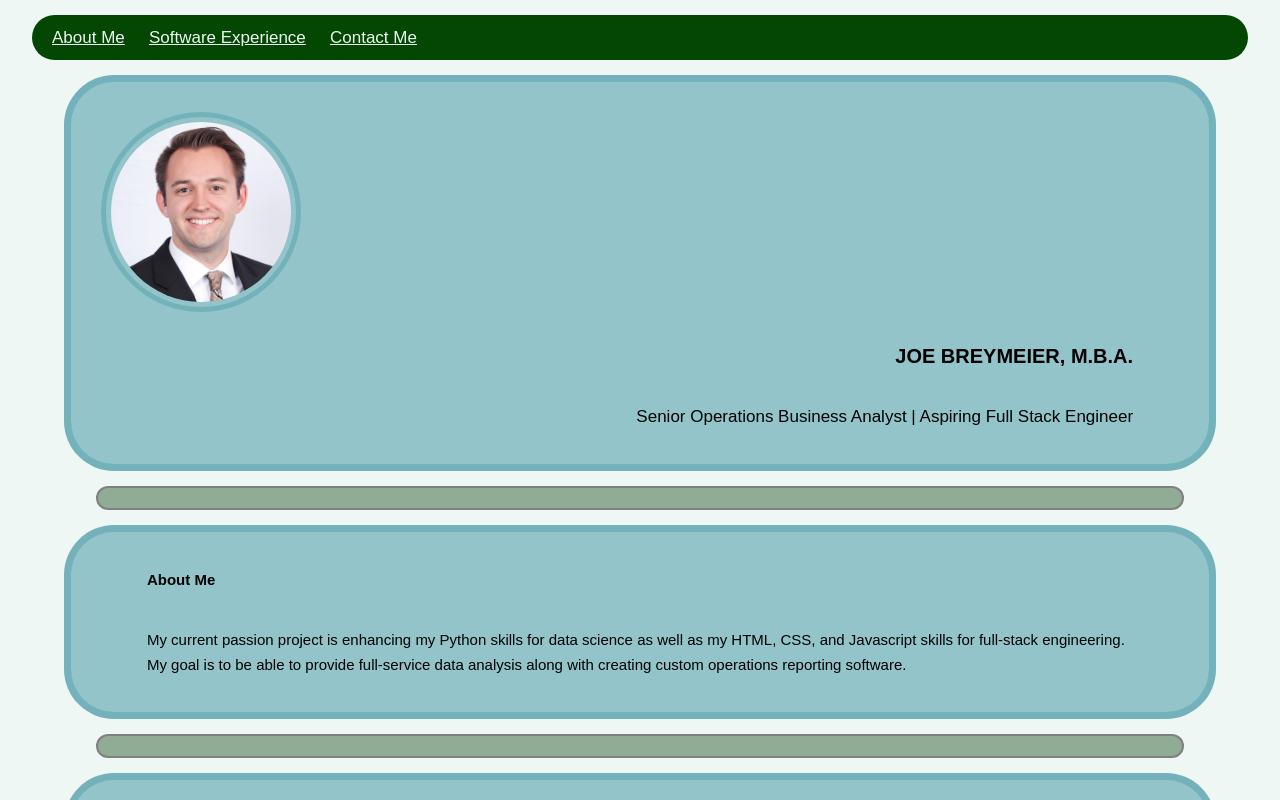
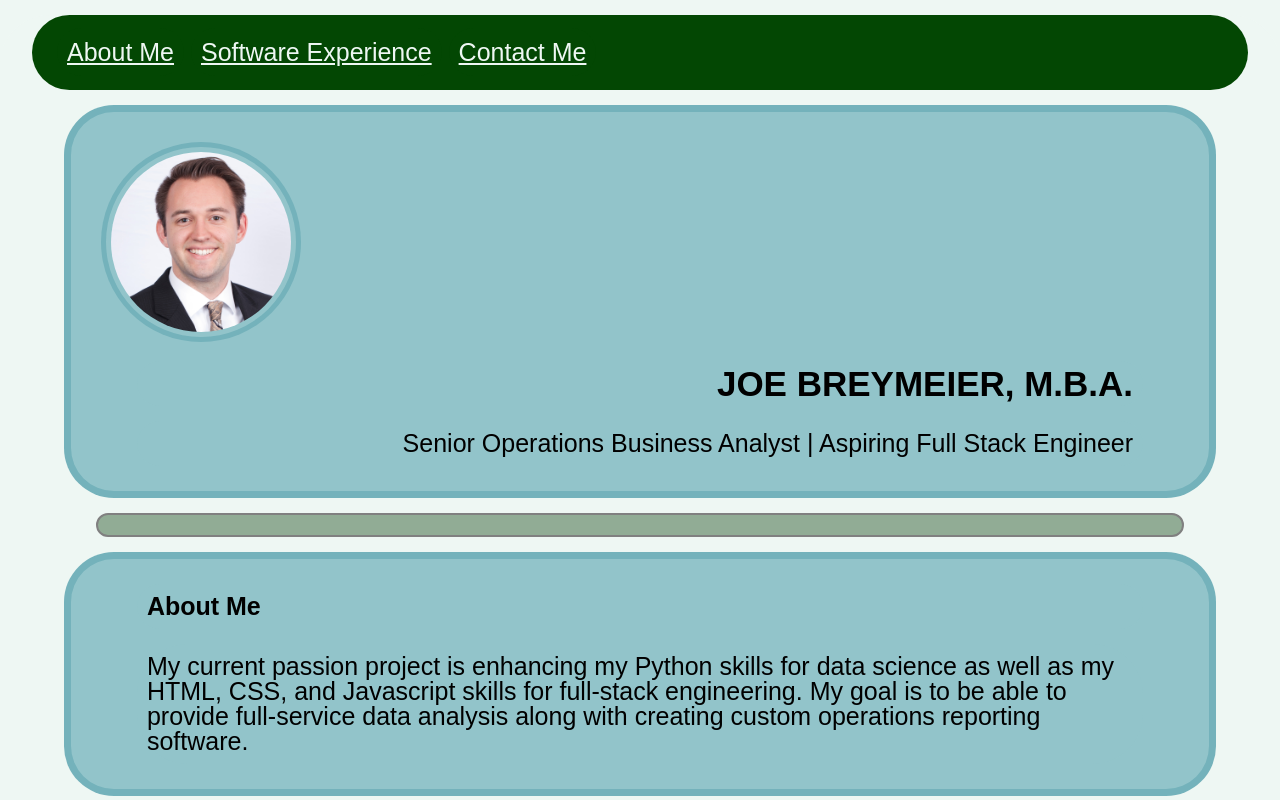
Before and after one commit to joeybrey/joeybrey.github.io, a plain HTML site: page index.html in a window 1280 px wide. Shown: the top 800 px of the page. Drawn offline with Linux system fonts and the light colour scheme.

Commit message:
commit on 'main'

```diff
--- a/Sources/CSS/Portfolio.css
+++ b/Sources/CSS/Portfolio.css
@@ -7,7 +7,7 @@
     padding: 10px;
     display: flexbox;
     box-sizing: border-box;
-    font-size: 15px;
+    font-size: 25px;
     text-align: left;
     justify-content: center;
     width: 100%;
@@ -25,6 +25,7 @@ header {
     width: 95%;
     position: sticky;
     top: 7px;
+    padding: 25px;
 }
 
 .bubble {
@@ -50,13 +51,12 @@ header {
 
 #name {
     text-transform: uppercase;
-    font-size: 20px;
+    font-size: 35px;
     text-align: right;
 }
 
 #job-title {
     font-weight: 500;
-    font-size: 17px;
     text-align: right;
 }
 
@@ -70,7 +70,7 @@ li {
 
 footer {
     background-color: rgb(3, 71, 3);
-    width: 100%;
+    width: 95%;
 }
 
 #contact-info {
@@ -82,7 +82,6 @@ a {
     background-color: rgb(3, 71, 3);
     text-align: center;
     color: rgb(238, 247, 243);
-    font-size: 17px;
 }
 
 hr {
```
Also changed, not shown: 3 other files.
